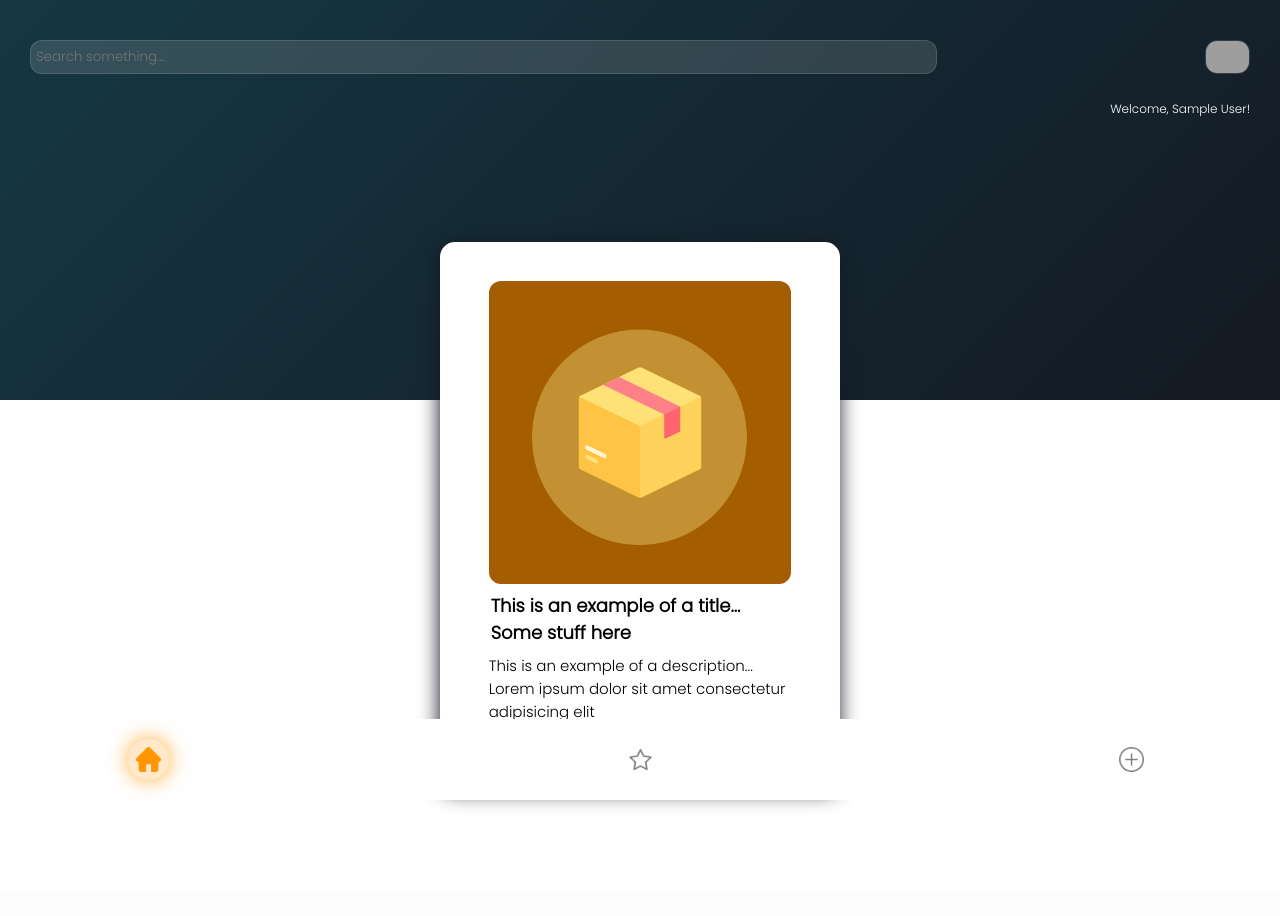
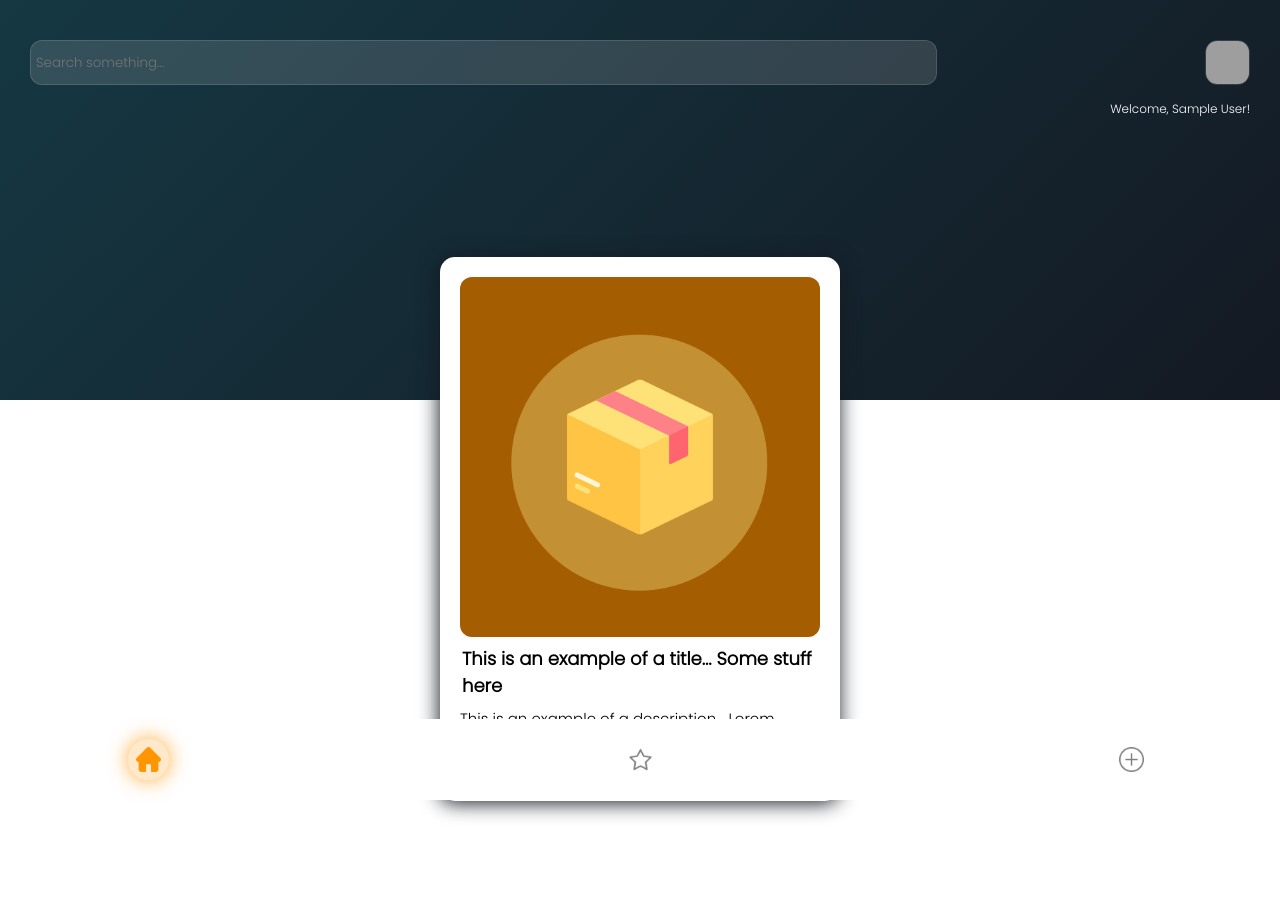
Before and after one commit to OLIFX/website, a PHP site: page /page/home in a window 1280 px wide. Before the commit the page ends 807 px from the top, so only its background shows below. Run offline with PHP 8.4, Linux system fonts and the light colour scheme; the visitor is signed in with stand-in values (Sample User, id 1); data that the repository does not hold is empty; grey boxes are pictures that could not be loaded.

Commit message:
Changes on the home

```diff
--- a/OLIFX/page/home/index.php
+++ b/OLIFX/page/home/index.php
@@ -9,7 +9,7 @@ if (!isset($_SESSION["idUser"])) {
 }
 
 $products = Product::findall();
-$directory = __DIR__ . "/../../database/users/";
+$directory = "../../database/users/";
 ?>
 
 <!DOCTYPE html>
--- a/OLIFX/page/home/style.css
+++ b/OLIFX/page/home/style.css
@@ -48,7 +48,8 @@ p, input, label, h1, h2, h3, span {
 .superior-elements img {
     border: 1px solid #ffffff22;
     width: 45px;
-    height: auto;
+    height: 45px;
+    object-fit: cover;
     border-radius: 12px;
     transition: all ease .2s;
 }
@@ -69,8 +70,8 @@ p, input, label, h1, h2, h3, span {
 .middle-part {
     display: flex;
     justify-content: center;
-    flex-direction: row;
-    gap: 7%;
+    flex-direction: column;
+    flex-wrap: wrap;
     position: absolute;
     top: 140px;
     padding: 8% 12%;
@@ -83,10 +84,12 @@ p, input, label, h1, h2, h3, span {
     width: 100%;
     border-radius: 15px;
     background-color: #fff;
-    padding: 4% 5%;
+    padding: 20px;
     box-shadow: -1px 2px 20px 0px #141923;
     transition: all ease .4s;
     max-width: 400px;
+    min-width: 250px;
+    margin: 15px;
 }
 .middle-part .card:hover {
     transform: translateY(-8px);
@@ -95,6 +98,7 @@ p, input, label, h1, h2, h3, span {
     align-self: center;
     max-width: 100%;
     border-radius: 12px;
+    object-fit: cover;
 }
 .middle-part .card .card-title {
     font-weight: 900;
@@ -155,3 +159,10 @@ p, input, label, h1, h2, h3, span {
     /* Filter to orange */
     filter: invert(52%) sepia(59%) saturate(825%) hue-rotate(357deg) brightness(106%) contrast(110%);
 }
+
+@media (min-width: 500px) {
+    .middle-part {
+        display: flex;
+        flex-direction: row;
+    }
+}
```
